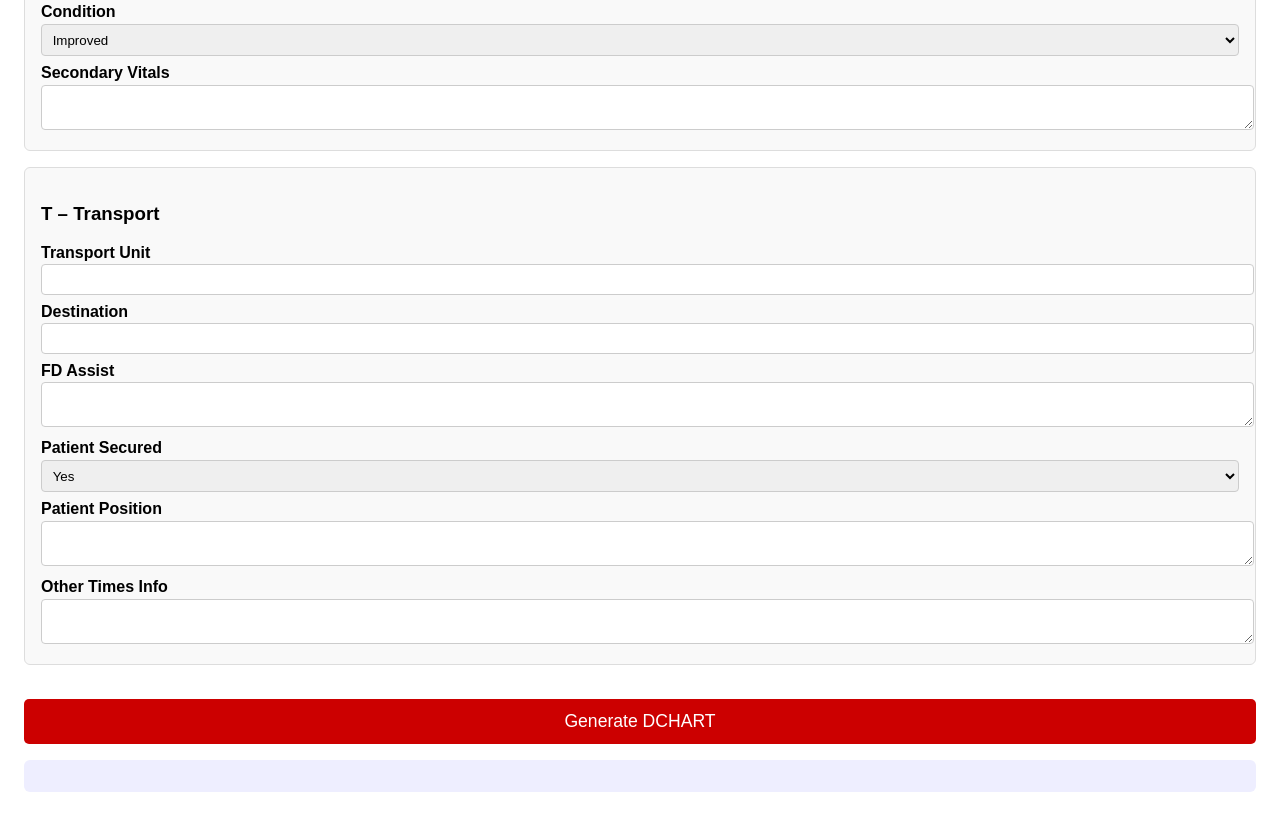
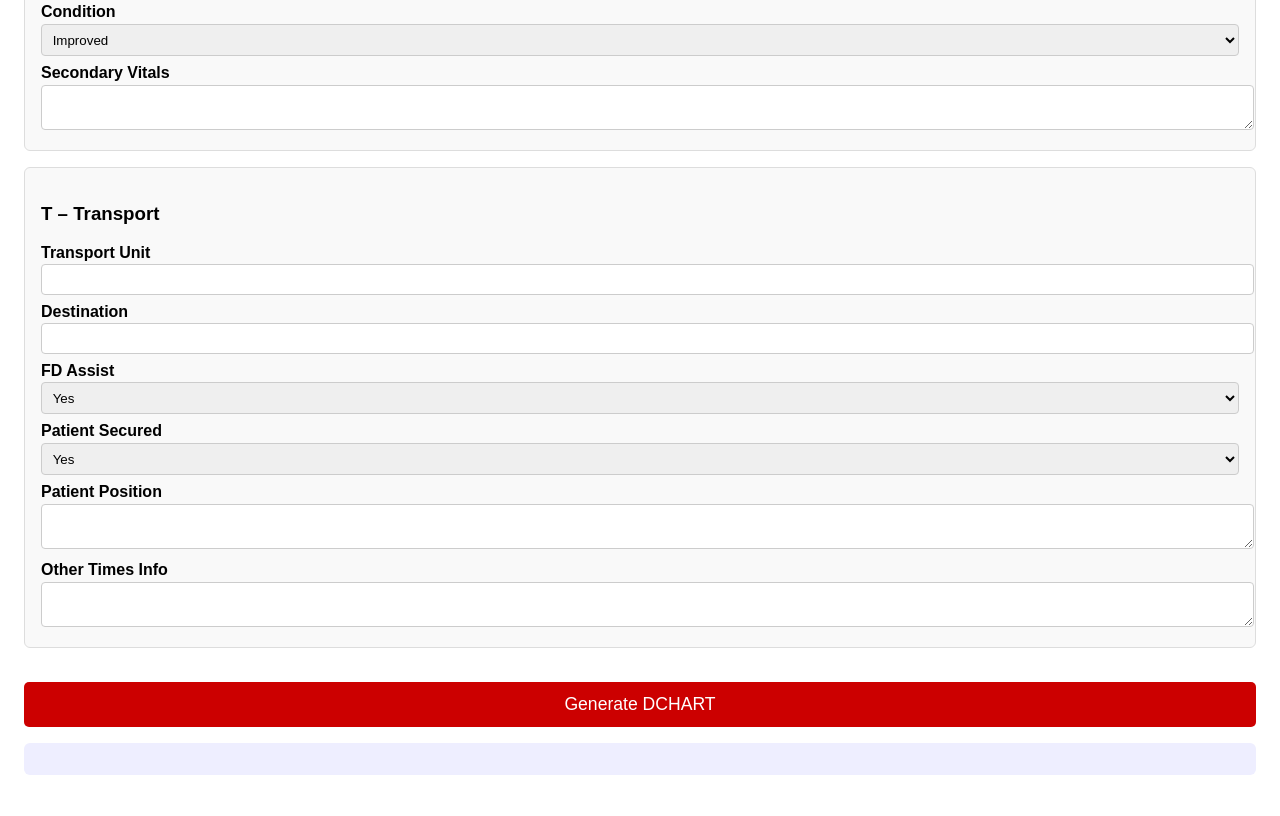
Before and after one commit to mdahn77/NFR-DCHART, a plain HTML site: page index.html in a window 1280 px wide. Shown: the part 3867-4683 px from the top of the page. Drawn offline with Linux system fonts and the light colour scheme.

Commit message:
Update index.html

```diff
--- a/index.html
+++ b/index.html
@@ -88,7 +88,7 @@
   <div class="section"><h3>T – Transport</h3>
     <label>Transport Unit<input id="trans_unit"></label>
     <label>Destination<input id="trans_dest"></label>
-    <label>FD Assist<textarea id="trans_fd"></textarea></label>
+    <label>FD Assist<select id="trans_fd"><option>Yes</option><option>No</option></select></label>
     <label>Patient Secured<select id="trans_stretch"><option>Yes</option><option>No</option></select></label>
     <label>Patient Position<textarea id="trans_pos"></textarea></label>
     <label>Other Times Info<textarea id="all_times_approx"></textarea></label>
```
